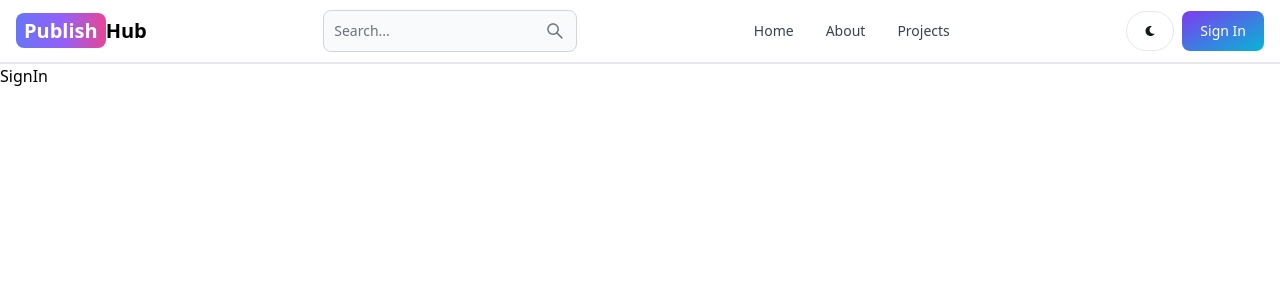
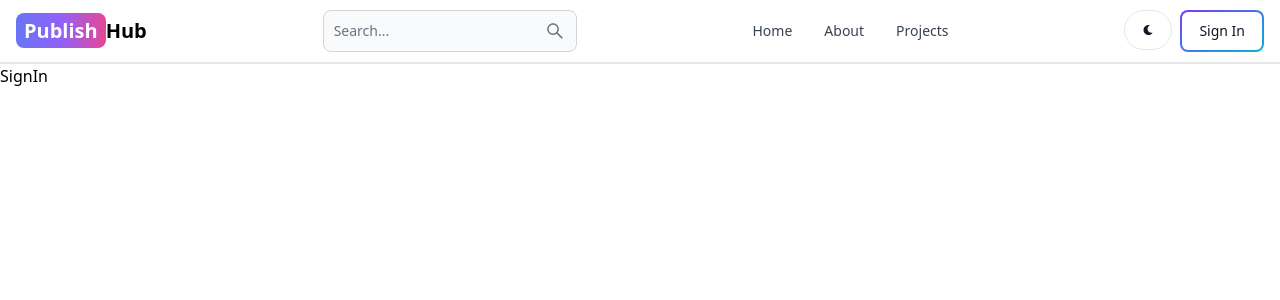
Before and after one commit to dhruvgarg4521/Mern-Folder, a React (Vite) app in the folder client/: page /SignIn in a window 1280 px wide. Shown: the top 300 px of the page. Built offline with nearby package versions, Linux system fonts and the light colour scheme.

Commit message:
Created and run the server

```diff
--- a/client/src/components/Header.jsx
+++ b/client/src/components/Header.jsx
@@ -29,7 +29,7 @@ export default function Header() {
           <FaMoon />
         </Button>
         <Link to='/sign-in'>
-          <Button gradientDuoTone='purpleToBlue'>Sign In</Button>
+          <Button gradientDuoTone='purpleToBlue' outline>Sign In</Button>
         </Link>
         <Navbar.Toggle />
       </div>
```
Also changed, not shown: package.json (added, +26 -0 lines), 2 other files (tests, documents, lock files or other folders).
